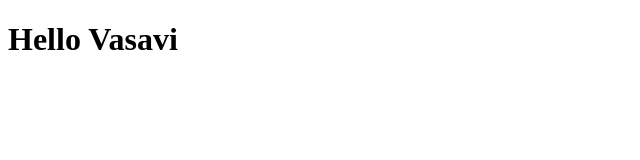
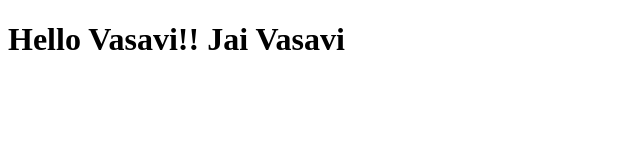
Before and after one commit to mr-optimist-siddu/coursera-test, a plain HTML site: page site/index.html in a window 1280 px wide. Shown: the whole page, without its empty margins (0-640 px from the left). Drawn offline with Linux system fonts and the light colour scheme.

Commit message:
Changes made to my site

```diff
--- a/site/index.html
+++ b/site/index.html
@@ -4,6 +4,6 @@
 	<title>Hello Vasavi</title>
 </head>
 <body>
-<h1>Hello Vasavi</h1>
+<h1>Hello Vasavi!! Jai Vasavi</h1>
 </body>
 </html>
```
